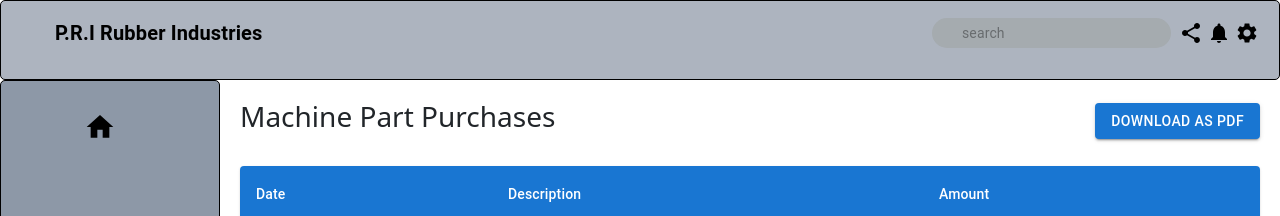
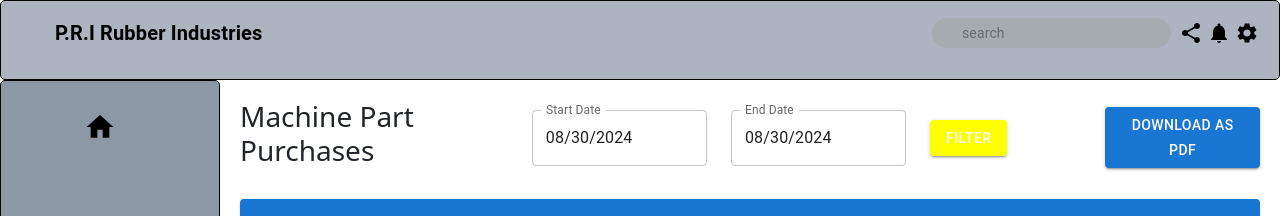
Before and after one commit to Shashiran1124/Rubber-Carpet-Manufacturing-System, a React (Create React App) app in the folder frontend/: page /Part/all in a window 1280 px wide. Shown: the top 216 px of the page. Built offline with nearby package versions, Linux system fonts and the light colour scheme; no server answers.

Commit message:
built:pdf modify

```diff
--- a/frontend/src/components/BuyPartView.js
+++ b/frontend/src/components/BuyPartView.js
@@ -3,33 +3,74 @@ import { Paper, Table, TableBody, TableCell, TableContainer, TableHead, TableRow
 import axios from "axios";
 import jsPDF from "jspdf";
 import "jspdf-autotable"; // Import the autotable plugin
+import { useNavigate } from "react-router-dom"; // Import useNavigate from react-router-dom
+import { LocalizationProvider } from "@mui/x-date-pickers/LocalizationProvider";
+import { DatePicker } from "@mui/x-date-pickers/DatePicker";
+import { AdapterDayjs } from "@mui/x-date-pickers/AdapterDayjs";
+import dayjs from "dayjs";
 
 export default function BuyPartView() {
     const [buyPartData, setBuyPartData] = useState([]);
 
-    useEffect(() => {
+    const [startDate, setStartDate] = useState(dayjs(new Date().toString()));
+    const [endDate, setEndDate] = useState(dayjs(new Date().toString()));
+
+    const navigate = useNavigate(); // Initialize navigate function
+
+    useEffect(() => {}, []);
+
+
     function getBuyPartView() {
-            axios.get(`http://localhost:8070/Part/all`)
+        axios
+            .post(`http://localhost:8070/Part/all`,{
+                startDate: startDate,
+                endDate: endDate,
+            })
             .then((res) => {
-                    console.log(res);
+                console.log(res.data);
                 setBuyPartData(res.data);
             })
             .catch((error) => {
+                console.error("Error Response Status:", error.response.status);
                 alert("An error occurred while fetching the data.");
                 console.error(error);
             });
+
         }
-
-        getBuyPartView(); // Fetch the data when component is mounted
-    }, []);
-
-    const downloadPdf = () => {
-        const doc = new jsPDF();
-        doc.text("Brought Machine Parts", 14, 10);
-        doc.text("PRI Rubber Indrustry", 138, 10);
 
 
 
+    const handleStartDateChange = (newDate) => {
+        setStartDate(newDate);
+      };
+
+      const handleEndDateChange = (newDate) => {
+        setEndDate(newDate);
+      };
+
+      const handleBuyPar = () => {
+        getBuyPartView();
+      }
+
+
+    const downloadPdf = () => {//pdf download
+        const doc = new jsPDF();
+        doc.setFontSize(18);
+        doc.text("PRI Rubber Indrustry", 14, 10);
+        doc.setFontSize(15);
+        doc.text("Brought Machine Parts", 138, 10);
+        // Company information at the top of the document
+        doc.setFontSize(10);
+        doc.text("PRI Rubber Indrustry", 14, 16);
+        doc.text("Biyagama", 14, 20);
+        doc.text("Sri Lanka", 14, 24);
+        doc.text('Tell: +94 235689235', 14,28); // Phone number
+        doc.text('Email:', 14,32); // Email label
+        // Set text color to black for the email address
+        doc.setTextColor(0, 0, 255); // RGB for blue
+        doc.text('prirubberindrustry@gmail.com', 24, 32); // Email address
+        // Reset text color to black for subsequent text
+        doc.setTextColor(0, 0, 0); // Reset to black
 
         // AutoTable expects an array of rows and an array of headers
         const tableColumn = ["Date", "Description", "Amount"];
@@ -47,13 +88,24 @@ export default function BuyPartView() {
         doc.autoTable({
             head: [tableColumn],
             body: tableRows,
-            startY: 30, // Adjusts where the table starts
+            startY: 35, // Adjusts where the table starts
             headStyles: {
                 fillColor: [0, 0, 255],  // Blue background color for header
                 textColor: [255, 255, 255], // White text color for header
                 fontSize: 12,  // Font size for header
             }
         });
+        const finalY = doc.autoTable.previous.finalY + 20;
+
+
+        doc.text('...............................................', 14, finalY );
+        doc.setFontSize(12);
+        doc.text('Mechanical Inspector', 14, finalY + 10); // Placeholder for position
+
+        // Date and signature line at the bottom
+        doc.setFontSize(10);
+        const currentDate = new Date().toLocaleDateString();
+        doc.text(`Date: ${currentDate}`, 14, finalY + 15); // Display current date
 
         doc.save("buy_part_data.pdf");
     };
@@ -62,6 +114,42 @@ export default function BuyPartView() {
         <>
             <div style={{ display: "flex", justifyContent: "space-between", alignItems: "center" }}>
                 <h3>Machine Part Purchases</h3>
+                {/*//////////////////*/}
+                <LocalizationProvider dateAdapter={AdapterDayjs}>
+                <div className="row">
+                  <div className="col-4">
+                     <DatePicker
+                        label="Start Date"
+                        value={startDate}
+                        onChange={handleStartDateChange}
+                    />
+                    </div>
+                    <div className="col-4">
+                      <DatePicker
+                        label="End Date"
+                        value={endDate}
+                        onChange={handleEndDateChange}
+                    />
+                    </div>
+                    <div className="col-4">
+                       <Button
+                         variant="contained"
+                          sx={{
+                            backgroundColor: "yellow",
+                            color: "#fff",
+                            marginTop: "10px",
+                          }}
+                         type="button"
+                         onClick={handleBuyPar}
+                        >
+                          Filter
+                        </Button>
+                    </div>
+                </div>
+            </LocalizationProvider>
+
+                {/*//////////////////*/}
+
                 <Button variant="contained" color="primary" onClick={downloadPdf}>
                     Download as PDF
                 </Button>
```
Also changed, not shown: 1 other file (tests, documents, lock files or other folders). Lines whose indentation alone changed are shown as unchanged.
